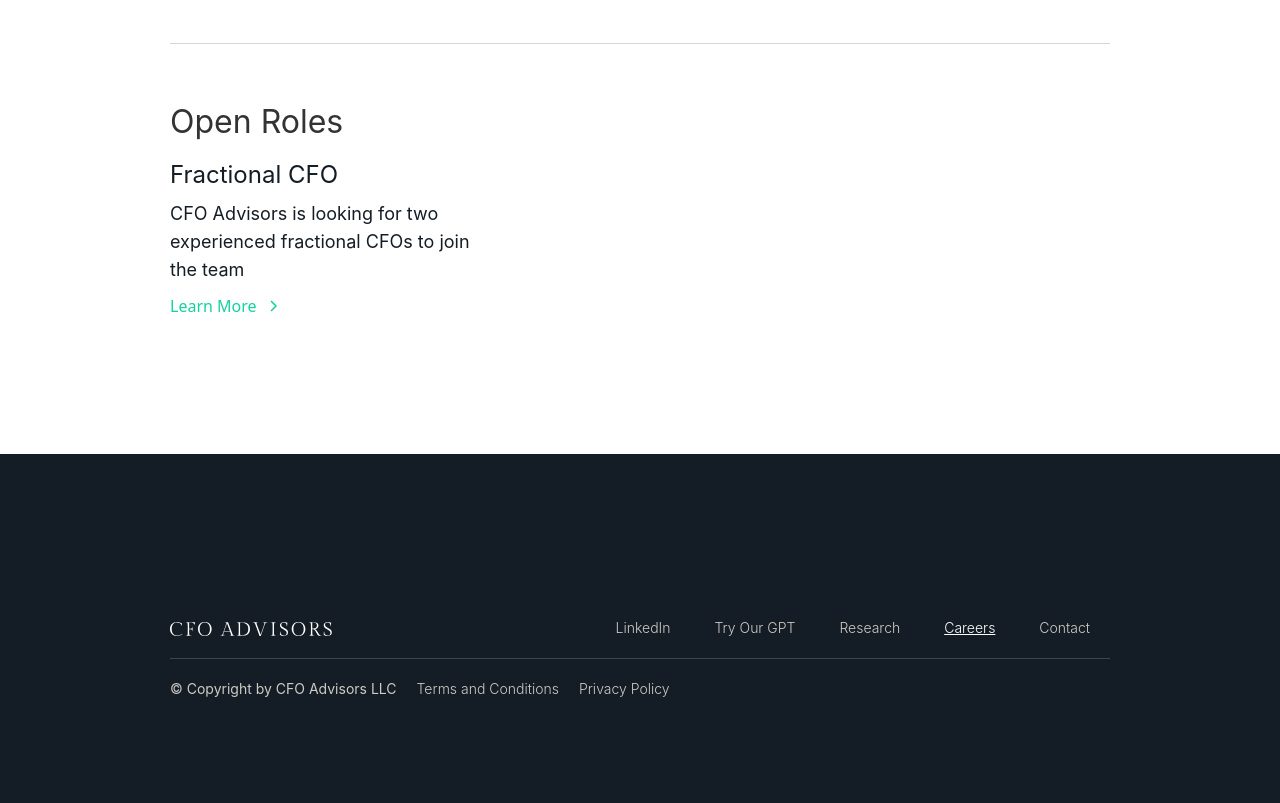
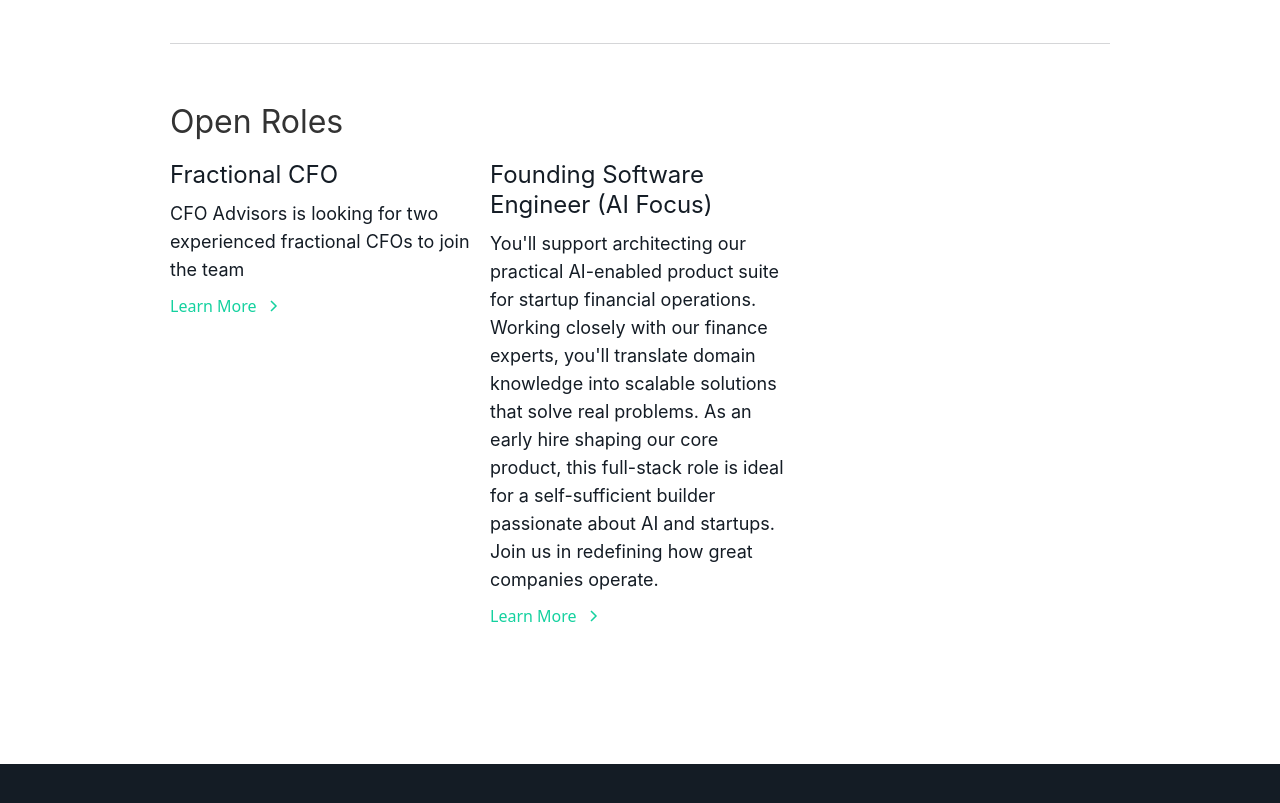
Before and after one commit to alexwu2400/cfoadvisorswebsite, a plain HTML site: page website/careers.html in a window 1280 px wide. Shown: the part 427-1230 px from the top of the page. Before the commit the page ends 1206 px from the top, so only its background shows below. Drawn offline with nearby package versions, Linux system fonts and the light colour scheme; a script that the page names is missing.

Commit message:
feat: Add Role Summary to careers page

```diff
--- a/website/careers.html
+++ b/website/careers.html
@@ -57,7 +57,18 @@
             </div>
           </a>
         </div>
-        <div class="w-layout-cell"></div>
+        <div class="w-layout-cell">
+          <a href="#" class="role-posting w-inline-block">
+            <h3 class="heading-3">Founding Software Engineer (AI Focus)</h3>
+            <p class="paragraph">You'll support architecting our practical AI-enabled product suite for startup financial operations. Working closely with our finance experts, you'll translate domain knowledge into scalable solutions that solve real problems. As an early hire shaping our core product, this full-stack role is ideal for a self-sufficient builder passionate about AI and startups. Join us in redefining how great companies operate.</p>
+            <div class="rl-button-link">
+              <div class="rl-button-link-text">Learn More</div>
+              <div class="rl-button-link-icon w-embed"><svg width="16" height="16" viewbox="0 0 16 16" fill="none" xmlns="http://www.w3.org/2000/svg">
+                  <path d="M6 3L11 8L6 13" stroke="CurrentColor" stroke-width="1.5"></path>
+                </svg></div>
+            </div>
+          </a>
+        </div>
         <div class="w-layout-cell"></div>
       </div>
     </div>
```
